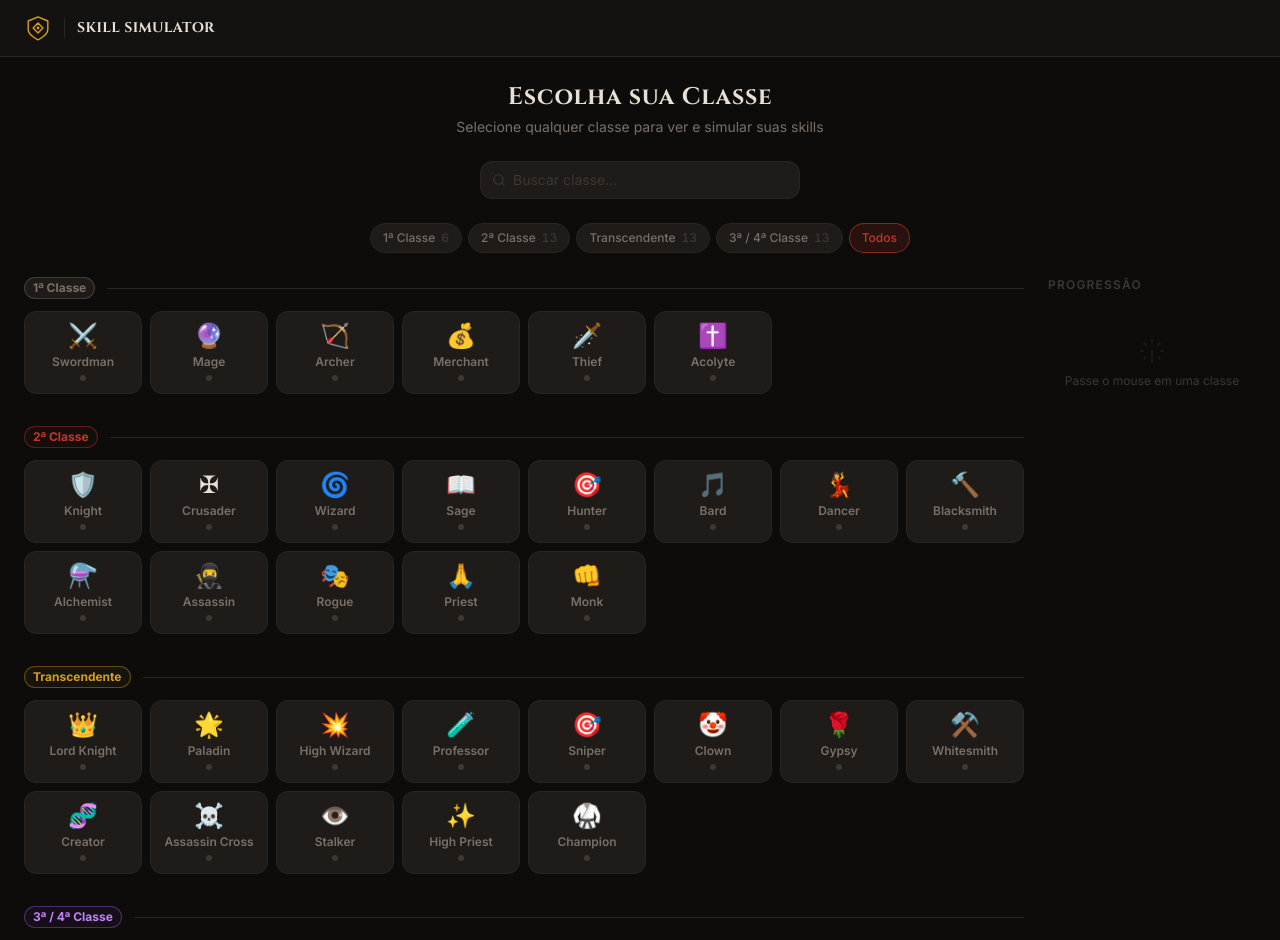
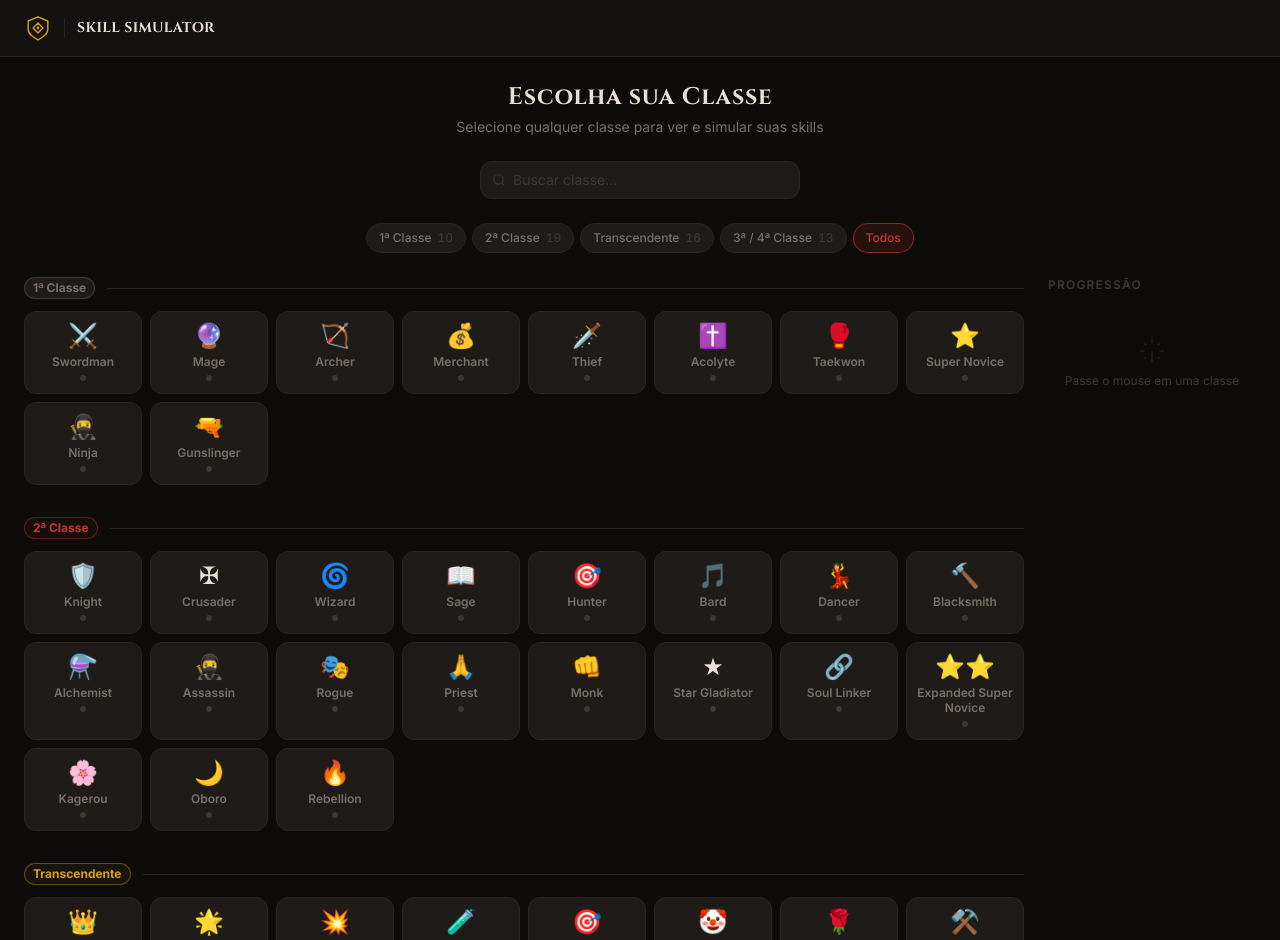
Before and after one commit to IsraelSiq/Rag_skill_simulator, a React (Vite) app: page / in a window 1280 px wide. Shown: the top 940 px of the page. Built offline with nearby package versions, Linux system fonts and the light colour scheme; the HTML template or start-up script is replaced by a standard one.

Commit message:
feat(#1): add Expanded Classes to types.ts and jobs.ts

```diff
--- a/src/data/jobs.ts
+++ b/src/data/jobs.ts
@@ -7,17 +7,23 @@ export interface JobMeta {
   parent?: JobId
   skillPoints: number
   icon: string
+  expanded?: boolean // true = Expanded Class tree
 }
 
 export const JOBS: JobMeta[] = [
   // ─── Tier 1 ─────────────────────────────────────────────────────────────────
-  { id: 'novice',    name: 'Novice',    tier: 1, skillPoints: 9,  icon: '👶' },
-  { id: 'swordman',  name: 'Swordman',  tier: 1, skillPoints: 49, icon: '⚔️' },
-  { id: 'mage',      name: 'Mage',      tier: 1, skillPoints: 49, icon: '🔮' },
-  { id: 'archer',    name: 'Archer',    tier: 1, skillPoints: 49, icon: '🏹' },
-  { id: 'merchant',  name: 'Merchant',  tier: 1, skillPoints: 49, icon: '💰' },
-  { id: 'thief',     name: 'Thief',     tier: 1, skillPoints: 49, icon: '🗡️' },
-  { id: 'acolyte',   name: 'Acolyte',   tier: 1, skillPoints: 49, icon: '✝️' },
+  { id: 'novice',       name: 'Novice',       tier: 1, skillPoints: 9,  icon: '👶' },
+  { id: 'swordman',     name: 'Swordman',     tier: 1, skillPoints: 49, icon: '⚔️' },
+  { id: 'mage',         name: 'Mage',         tier: 1, skillPoints: 49, icon: '🔮' },
+  { id: 'archer',       name: 'Archer',       tier: 1, skillPoints: 49, icon: '🏹' },
+  { id: 'merchant',     name: 'Merchant',     tier: 1, skillPoints: 49, icon: '💰' },
+  { id: 'thief',        name: 'Thief',        tier: 1, skillPoints: 49, icon: '🗡️' },
+  { id: 'acolyte',      name: 'Acolyte',      tier: 1, skillPoints: 49, icon: '✝️' },
+  // Expanded 1st
+  { id: 'taekwon',      name: 'Taekwon',      tier: 1, parent: 'novice', skillPoints: 49, icon: '🥊', expanded: true },
+  { id: 'super-novice', name: 'Super Novice', tier: 1, parent: 'novice', skillPoints: 49, icon: '⭐', expanded: true },
+  { id: 'ninja',        name: 'Ninja',        tier: 1, parent: 'novice', skillPoints: 49, icon: '🥷', expanded: true },
+  { id: 'gunslinger',   name: 'Gunslinger',   tier: 1, parent: 'novice', skillPoints: 49, icon: '🔫', expanded: true },
 
   // ─── Tier 2 ─────────────────────────────────────────────────────────────────
   { id: 'knight',      name: 'Knight',      tier: 2, parent: 'swordman',  skillPoints: 69, icon: '🛡️' },
@@ -33,6 +39,13 @@ export const JOBS: JobMeta[] = [
   { id: 'rogue',       name: 'Rogue',       tier: 2, parent: 'thief',     skillPoints: 69, icon: '🎭' },
   { id: 'priest',      name: 'Priest',      tier: 2, parent: 'acolyte',   skillPoints: 69, icon: '🙏' },
   { id: 'monk',        name: 'Monk',        tier: 2, parent: 'acolyte',   skillPoints: 69, icon: '👊' },
+  // Expanded 2nd
+  { id: 'star-gladiator',       name: 'Star Gladiator',       tier: 2, parent: 'taekwon',      skillPoints: 69, icon: '★', expanded: true },
+  { id: 'soul-linker',          name: 'Soul Linker',          tier: 2, parent: 'taekwon',      skillPoints: 69, icon: '🔗', expanded: true },
+  { id: 'expanded-super-novice', name: 'Expanded Super Novice', tier: 2, parent: 'super-novice', skillPoints: 69, icon: '⭐⭐', expanded: true },
+  { id: 'kagerou',              name: 'Kagerou',              tier: 2, parent: 'ninja',         skillPoints: 69, icon: '🌸', expanded: true },
+  { id: 'oboro',                name: 'Oboro',                tier: 2, parent: 'ninja',         skillPoints: 69, icon: '🌙', expanded: true },
+  { id: 'rebellion',            name: 'Rebellion',            tier: 2, parent: 'gunslinger',   skillPoints: 69, icon: '🔥', expanded: true },
 
   // ─── Tier 3 (Trans) ─────────────────────────────────────────────────────────
   { id: 'lord-knight',     name: 'Lord Knight',     tier: 3, parent: 'knight',     skillPoints: 69, icon: '👑' },
@@ -48,6 +61,10 @@ export const JOBS: JobMeta[] = [
   { id: 'stalker',         name: 'Stalker',          tier: 3, parent: 'rogue',      skillPoints: 69, icon: '👁️' },
   { id: 'high-priest',     name: 'High Priest',      tier: 3, parent: 'priest',     skillPoints: 69, icon: '✨' },
   { id: 'champion',        name: 'Champion',         tier: 3, parent: 'monk',       skillPoints: 69, icon: '🥋' },
+  // Expanded 3rd
+  { id: 'star-emperor', name: 'Star Emperor', tier: 3, parent: 'star-gladiator', skillPoints: 69, icon: '🌟', expanded: true },
+  { id: 'soul-reaper',  name: 'Soul Reaper',  tier: 3, parent: 'soul-linker',   skillPoints: 69, icon: '💀', expanded: true },
+  { id: 'night-watch',  name: 'Night Watch',  tier: 3, parent: 'rebellion',     skillPoints: 69, icon: '🌌', expanded: true },
 
   // ─── Tier 4 (3rd class) ─────────────────────────────────────────────────────
   { id: 'rune-knight',      name: 'Rune Knight',      tier: 4, parent: 'lord-knight',    skillPoints: 69, icon: '🔮' },
--- a/src/types/index.ts
+++ b/src/types/index.ts
@@ -1,9 +1,12 @@
 export type JobTree = 'novice' | 'swordman' | 'mage' | 'archer' | 'merchant' | 'thief' | 'acolyte'
+  | 'taekwon' | 'super-novice' | 'ninja' | 'gunslinger'
 
 export type JobId =
   // 1st
   | 'novice'
   | 'swordman' | 'mage' | 'archer' | 'merchant' | 'thief' | 'acolyte'
+  // Expanded 1st
+  | 'taekwon' | 'super-novice' | 'ninja' | 'gunslinger'
   // 2nd
   | 'knight' | 'crusader'
   | 'wizard' | 'sage'
@@ -11,6 +14,11 @@ export type JobId =
   | 'blacksmith' | 'alchemist'
   | 'assassin' | 'rogue'
   | 'priest' | 'monk'
+  // Expanded 2nd
+  | 'star-gladiator' | 'soul-linker'
+  | 'expanded-super-novice'
+  | 'kagerou' | 'oboro'
+  | 'rebellion'
   // Trans
   | 'lord-knight' | 'paladin'
   | 'high-wizard' | 'professor'
@@ -18,6 +26,9 @@ export type JobId =
   | 'whitesmith' | 'creator'
   | 'assassin-cross' | 'stalker'
   | 'high-priest' | 'champion'
+  // Expanded Trans/3rd
+  | 'star-emperor' | 'soul-reaper'
+  | 'night-watch'
   // 3rd
   | 'rune-knight' | 'royal-guard'
   | 'warlock' | 'sorcerer'
```
